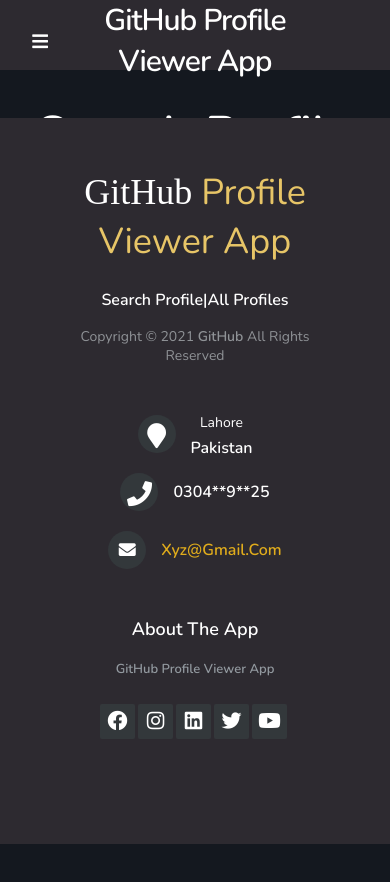
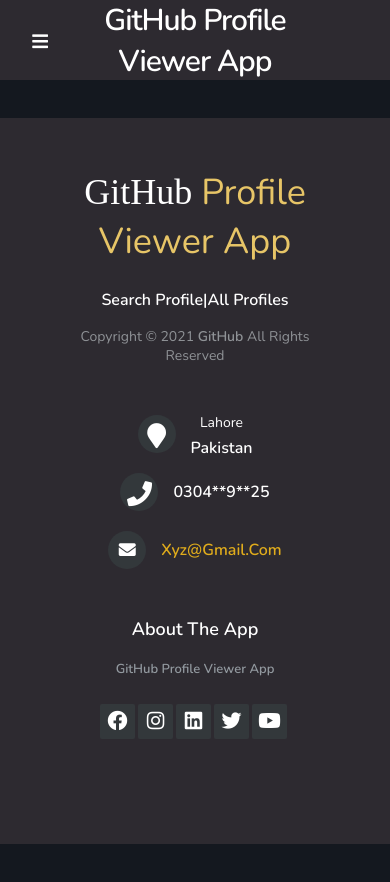
Before and after one commit to Abdul-Hafeez746/github-profile-viewer-app, a React (Create React App) app: page / in a window 390 px wide. Shown: the top 882 px of the page. Built offline with nearby package versions, Linux system fonts and the light colour scheme.

Commit message:
Update my.css

```diff
--- a/public/my.css
+++ b/public/my.css
@@ -229,6 +229,11 @@ nav .logo.space{
   }
 }
 
+@media (max-width: 500px){
+  nav{
+    height: 80px;
+  }
+}
 
 footer {
   position: fixed;
```
